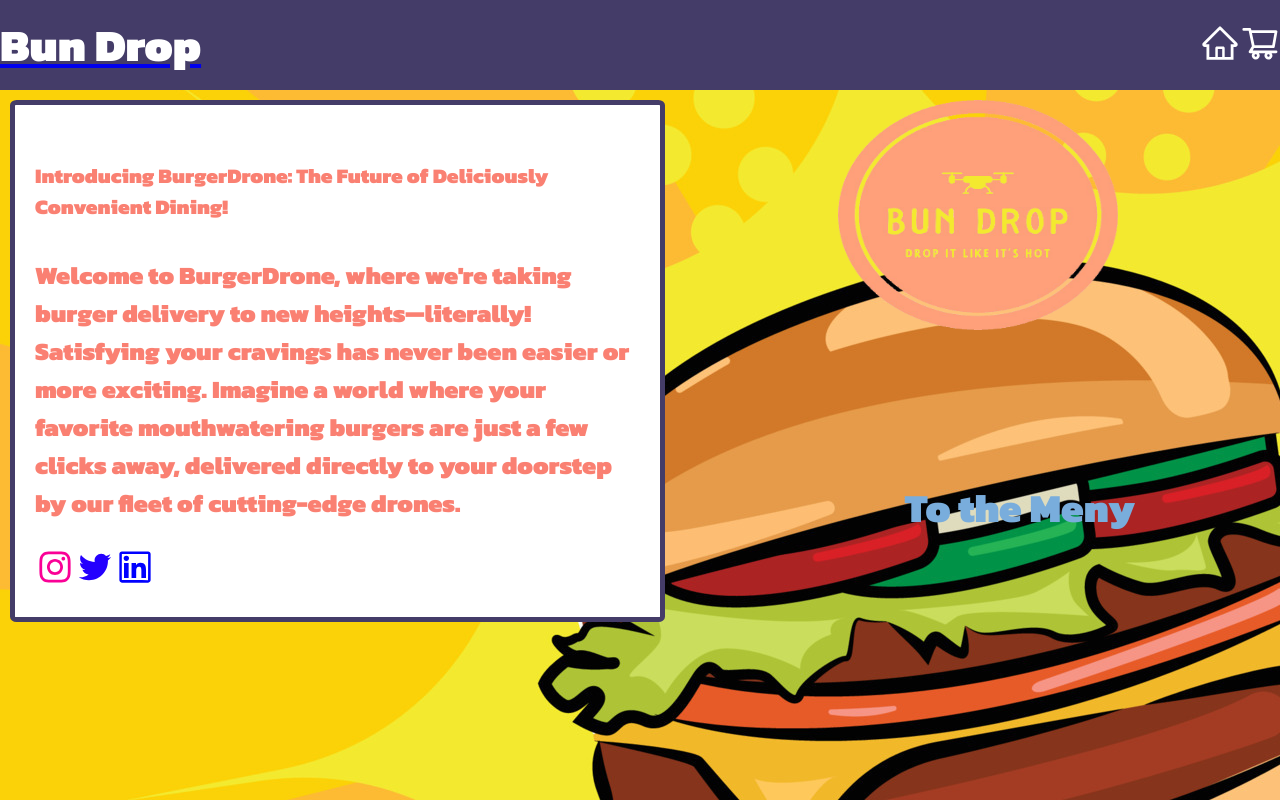
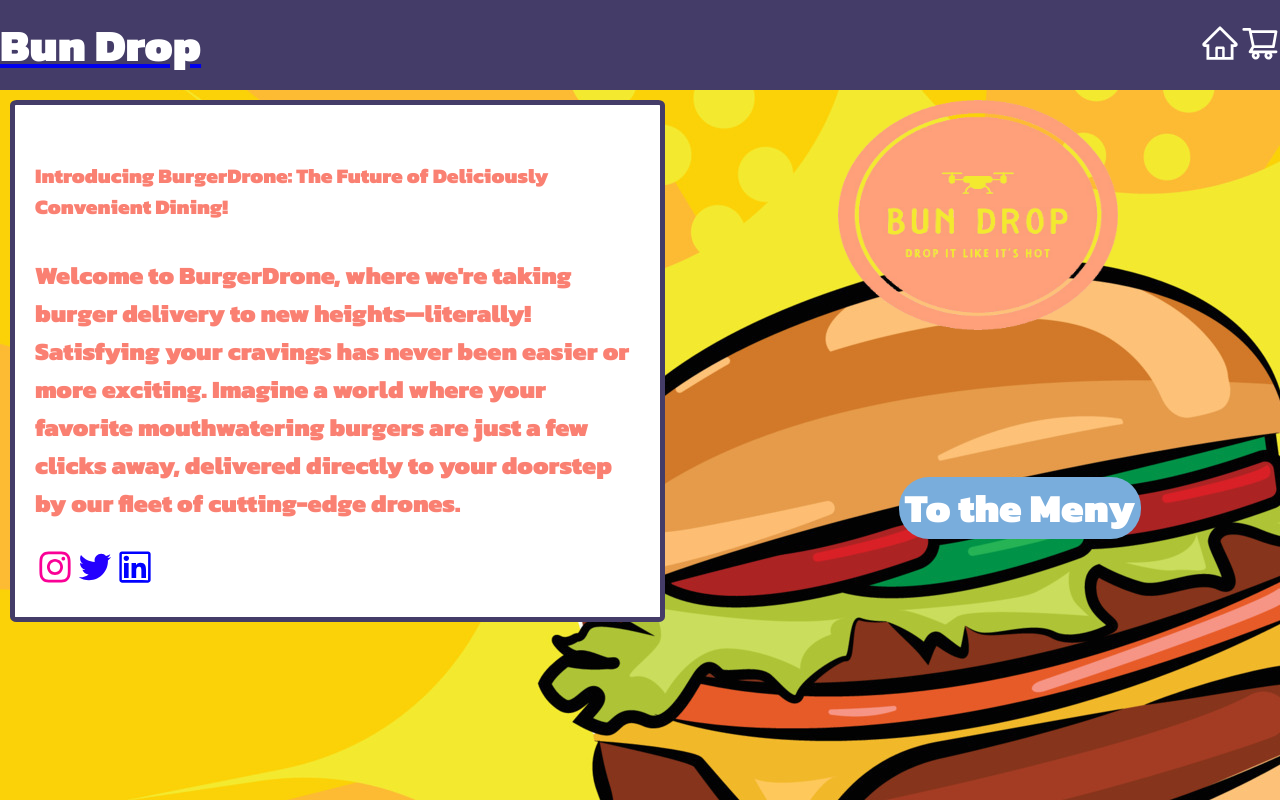
Before and after one commit to Minderg/bun-drop, a React (Create React App) app: page / in a window 1280 px wide. Built offline with nearby package versions, Linux system fonts and the light colour scheme; a web font is replaced by a local one.

Commit message:
changes menu button

```diff
--- a/src/style/Home.css
+++ b/src/style/Home.css
@@ -35,12 +35,13 @@
   border-radius: 30px;
   font-weight: bold;
   background-color: transparent;
-  color: #79addc;
+  color: white;
+  background-color: #79addc;
   font-size: 40px;
 }
 
 .btn-menu:hover {
-  background-color: #1f3d47;
+  background-color: #79addc;
   color: #f2f7a1;
   border-radius: 30px;
   font-weight: bold;
```
